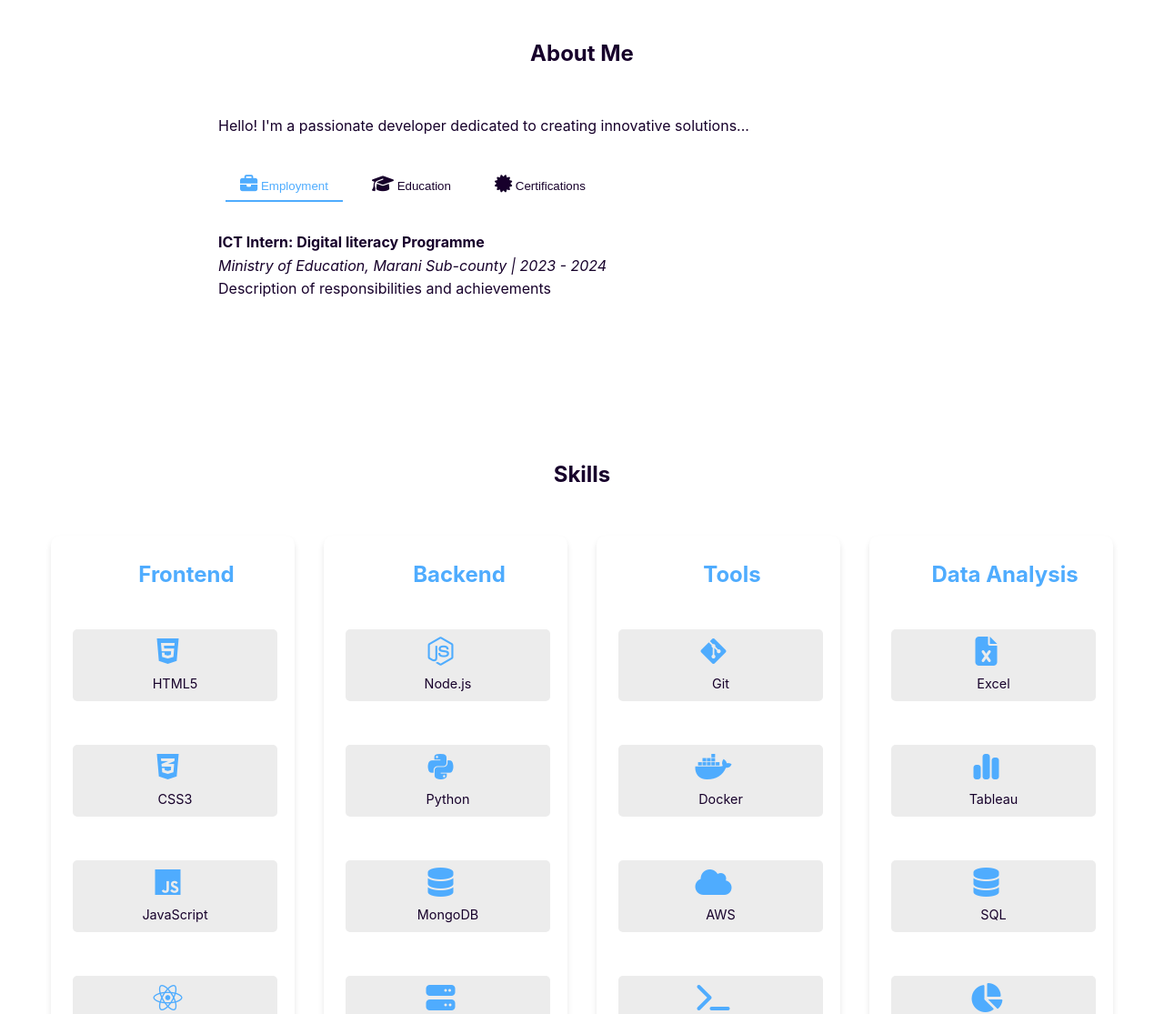
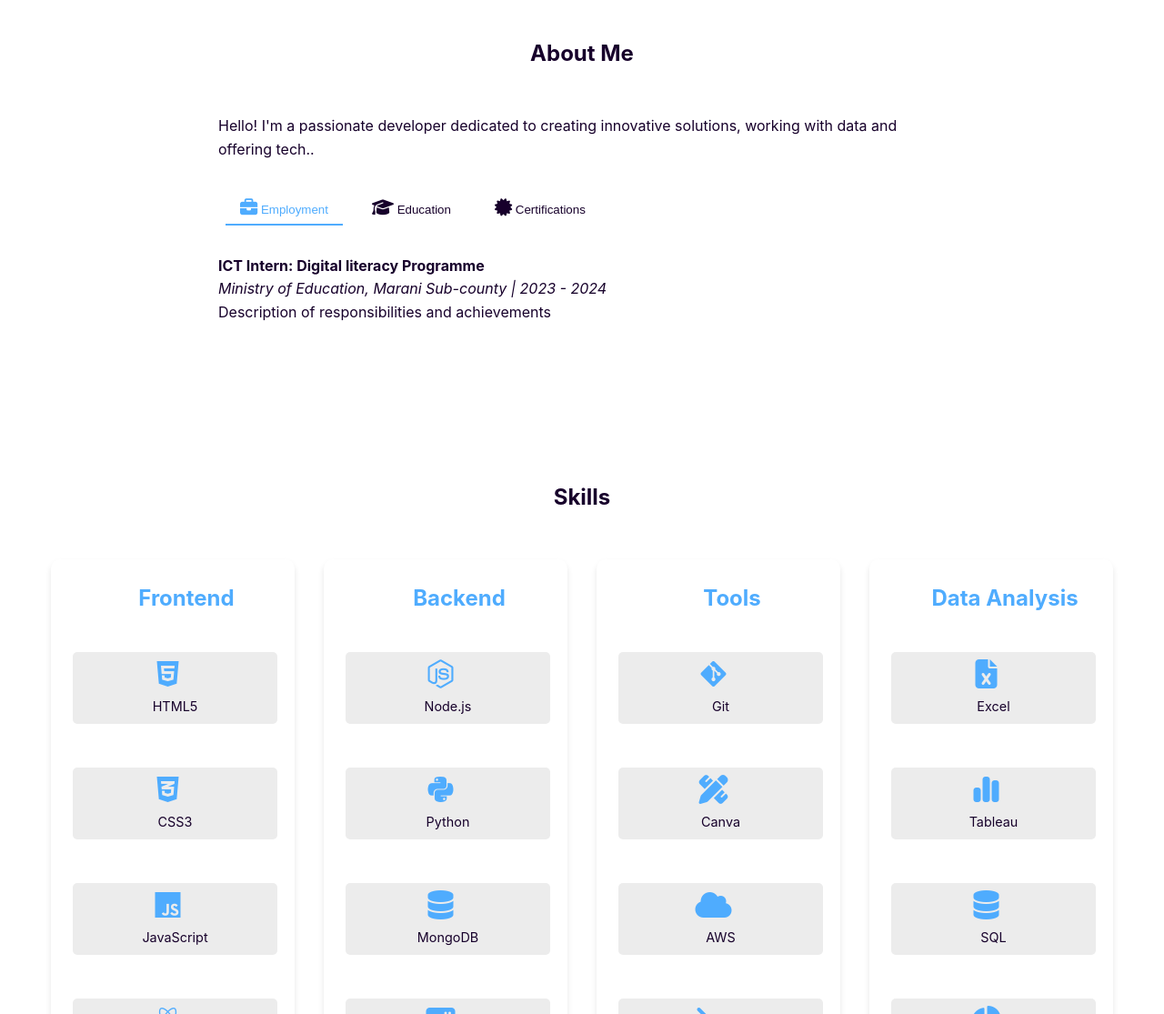
Before and after one commit to NIckeyOmbasa/ombasanickey, a plain HTML site: page index.html in a window 1280 px wide. Shown: the part 840-1955 px from the top of the page at 91% size. Drawn offline with Linux system fonts and the light colour scheme.

Commit message:
Add files via upload

```diff
--- a/index.html
+++ b/index.html
@@ -77,7 +77,7 @@
         <h2>About Me</h2>
         <div class="about-content">
             <div class="about-text">
-                <p>Hello! I'm a passionate developer dedicated to creating innovative solutions...</p>
+                <p>Hello! I'm a passionate developer dedicated to creating innovative solutions, working with data and offering tech..</p>
             </div>
 
             <!-- About Navigation -->
@@ -213,8 +213,8 @@
                         <span>Git</span>
                     </div>
                     <div class="skill-item">
-                        <i class="fab fa-docker"></i>
-                        <span>Docker</span>
+                        <i class="fa solid fa-pen-ruler"></i>
+                        <span>Canva</span>
                     </div>
                     <div class="skill-item">
                         <i class="fas fa-cloud"></i>
```
